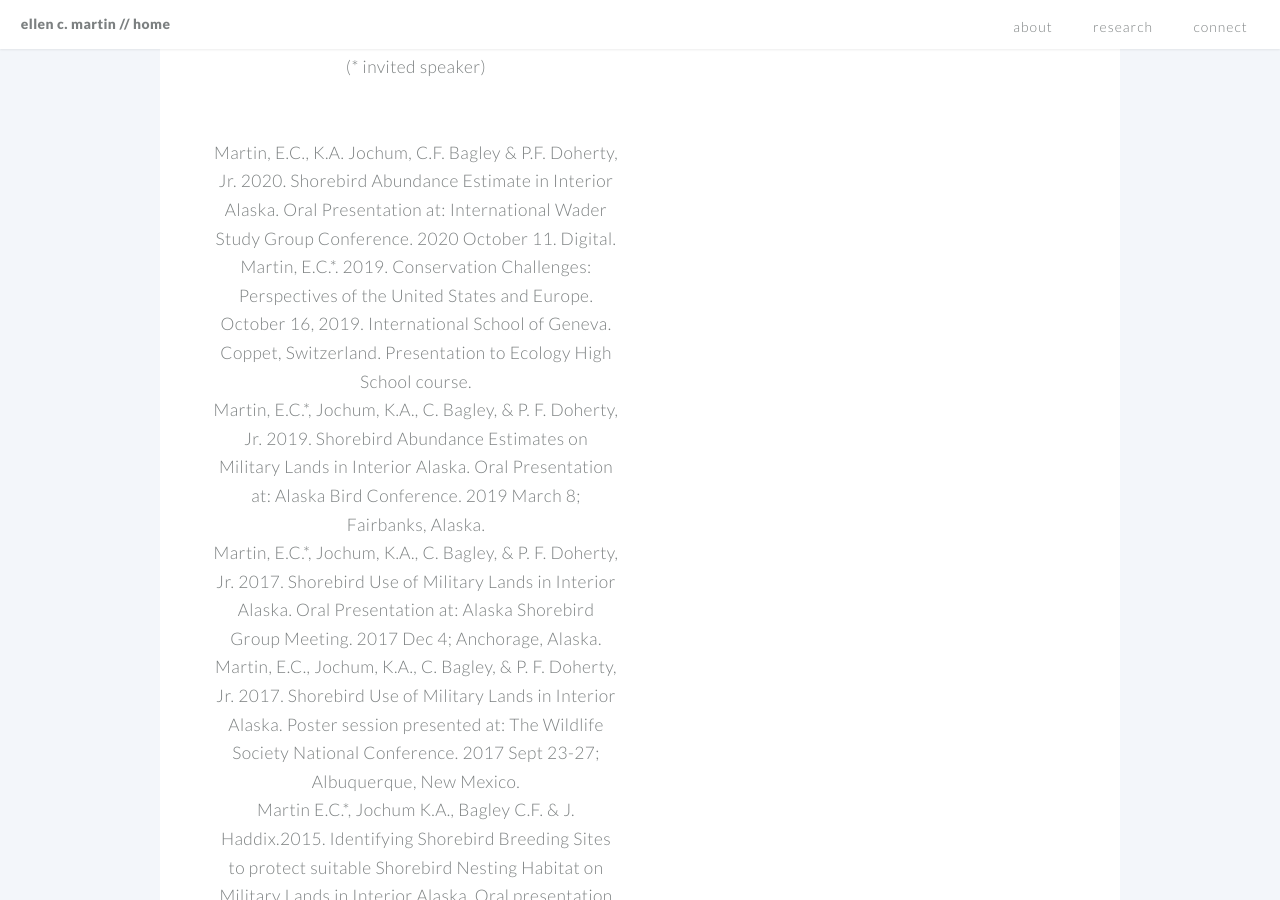
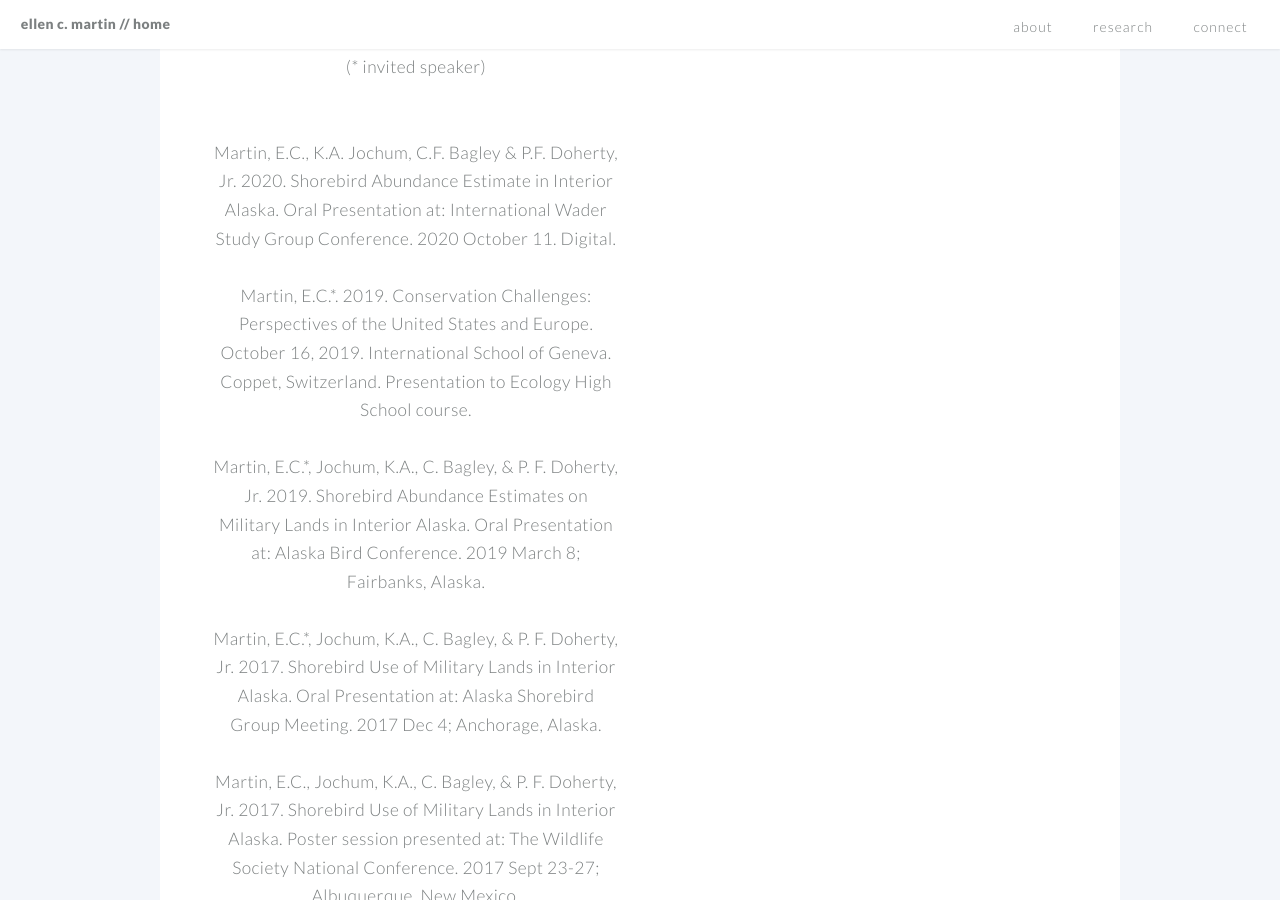
Before and after one commit to EllenCMartin/EllenCMartin.github.io, a Jekyll site: the page built from index.md, in a window 1280 px wide and 900 px high, scrolled down 2377 px. Built offline with Jekyll 4.4.1, drawn with Linux system fonts in a browser that asks for light colours.

```diff
--- a/_includes/presentations.html
+++ b/_includes/presentations.html
@@ -3,17 +3,27 @@
 <br><br><br>
 
            Martin, E.C., K.A. Jochum, C.F. Bagley & P.F. Doherty, Jr. 2020. Shorebird Abundance Estimate in Interior Alaska.
-                      Oral Presentation at: International Wader Study Group Conference. 2020 October 11. Digital.<br>
+                      Oral Presentation at: International Wader Study Group Conference. 2020 October 11. Digital.<br><br>
+
+
            Martin, E.C.*. 2019. Conservation Challenges: Perspectives of the United States and Europe. October 16, 2019. International
-                       School of Geneva. Coppet, Switzerland. Presentation to Ecology High School course.<br>
+                       School of Geneva. Coppet, Switzerland. Presentation to Ecology High School course.<br><br>
+
+
            Martin, E.C.*, Jochum, K.A., C. Bagley, & P. F. Doherty, Jr. 2019. Shorebird Abundance Estimates on
                        Military Lands in Interior Alaska. Oral Presentation at: Alaska Bird Conference. 2019 March 8; Fairbanks,
-                       Alaska.<br>
+                       Alaska.<br><br>
+
+
            Martin, E.C.*, Jochum, K.A., C. Bagley, & P. F. Doherty, Jr. 2017. Shorebird Use of Military Lands in
-                      Interior Alaska. Oral Presentation at: Alaska Shorebird Group Meeting. 2017 Dec 4; Anchorage, Alaska.<br>
+                      Interior Alaska. Oral Presentation at: Alaska Shorebird Group Meeting. 2017 Dec 4; Anchorage, Alaska.<br><br>
+
+
            Martin, E.C., Jochum, K.A., C. Bagley, & P. F. Doherty, Jr. 2017. Shorebird Use of Military Lands in
                       Interior Alaska. Poster session presented at: The Wildlife Society National Conference. 2017 Sept 23-27;
-                      Albuquerque, New Mexico.<br>
+                      Albuquerque, New Mexico.<br><br>
+
+
            Martin E.C.*, Jochum K.A., Bagley C.F. & J. Haddix.2015. Identifying Shorebird Breeding Sites to
                        protect suitable Shorebird Nesting Habitat on Military Lands in Interior Alaska. Oral presentation at Boreal
                       Partners in Flight and Alaska Shorebird Group Annual Meeting, 2015 Dec 8-10; Anchorage, Alaska.
```
